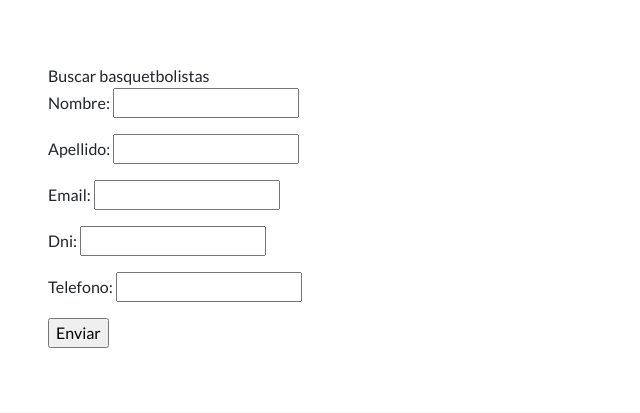
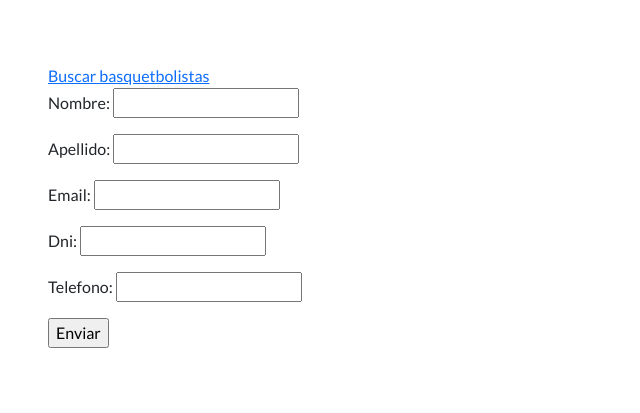
Before and after one commit to TomasVico/Tercera-pre-entrega, a Django app: page /inicio/Basquet in a window 1280 px wide. Shown: the part 56-469 px from the top of the page, without its empty margins (0-640 px from the left). Run offline with Django 4.2, Linux system fonts and the light colour scheme; some libraries are stand-ins or nearby versions.

Commit message:
Pre entrega terminada

```diff
--- a/Control/templates/control/formulario_basquet.html
+++ b/Control/templates/control/formulario_basquet.html
@@ -3,7 +3,7 @@
 INSCRIBITE A LAS PRUEBAS DE BASQUET
 {% endblock titulo %}
 {% block contenido %}
-<a class="navbar-brand" href="{% url 'Buscarjugadores' %}">Buscar basquetbolistas</a>
+<a class="bottom" href="{% url 'Buscarjugadores' %}">Buscar basquetbolistas</a>
 <form method="post">
  {% csrf_token %}
  {{ formulario.as_p }}
```
Also changed, not shown: db.sqlite3.
